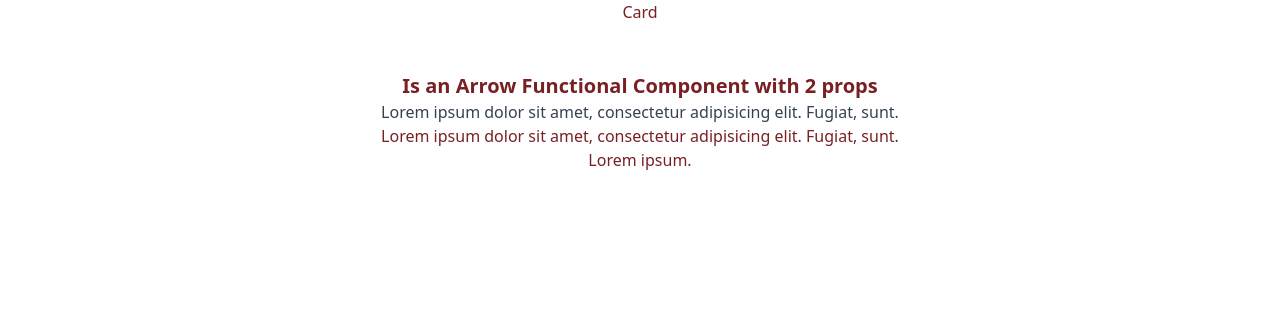
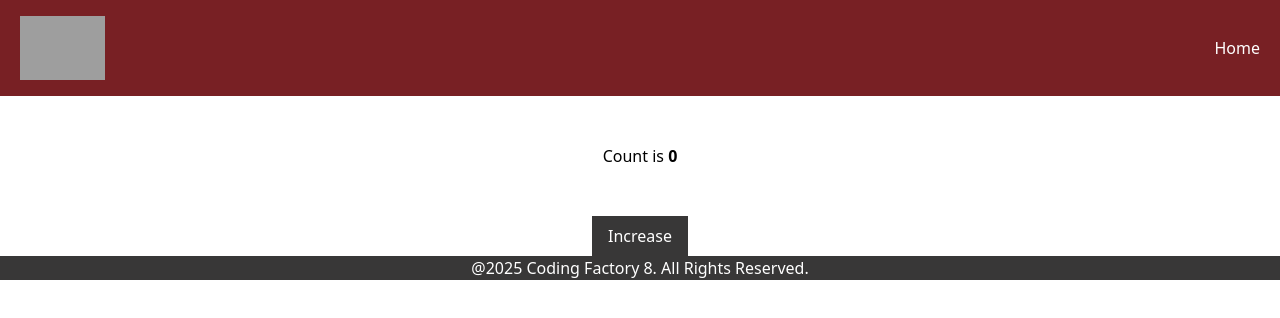
Before and after one commit to Petroslyros/cf8-react-introduction, a React app: page / in a window 1280 px wide. Shown: the top 318 px of the page. Built offline with nearby package versions, Linux system fonts and the light colour scheme; grey boxes are pictures that could not be loaded; the HTML template or start-up script is replaced by a standard one.

Commit message:
feat : add FunctionalComponentWithState to implement counter, and then saw the Class component with the same logic

```diff
--- a/src/App.tsx
+++ b/src/App.tsx
@@ -5,8 +5,12 @@
 // import FunctionalComponent from "./components/FunctionalComponent.tsx";
 // import ArrowFunctionalComponent from "./components/ArrowFunctionalComponent.tsx";
 // import ArrowFunctionalComponentWithProps from "./components/ArrowFunctionalComponentWithProps.tsx";
-import ArrowFunctionalComponentWithPropsType from "./components/ArrowFunctionalComponentWithPropsType.tsx";
-import Card from "./components/Card.tsx";
+// import ArrowFunctionalComponentWithPropsType from "./components/ArrowFunctionalComponentWithPropsType.tsx";
+// import Card from "./components/Card.tsx";
+
+import Layout from "./components/Layout.tsx";
+// import ArrowFunctionalComponentWithPropsType from "./components/ArrowFunctionalComponentWithPropsType.tsx";
+import FunctionalComponentWithState from "./components/FunctionalComponentWithState.tsx";
 
 function App() {
 
@@ -20,10 +24,16 @@
 {/*        <ArrowFunctionalComponentWithProps  title="2nd title"/>*/}
 {/*        <ArrowFunctionalComponentWithPropsType title="Is an Arrow Functional Component with 2 props" description="Lorem ipsum dolor sit amet, consectetur adipisicing elit. Fugiat, sunt.*/}
 {/*"/>*/}
-        <Card title="Card">
-            <ArrowFunctionalComponentWithPropsType title="Is an Arrow Functional Component with 2 props" description="Lorem ipsum dolor sit amet, consectetur adipisicing elit. Fugiat, sunt.
-"/>
-        </Card>
+{/*        <Card title="Card">*/}
+{/*            <ArrowFunctionalComponentWithPropsType title="Is an Arrow Functional Component with 2 props" description="Lorem ipsum dolor sit amet, consectetur adipisicing elit. Fugiat, sunt.*/}
+{/*"/>*/}
+{/*        </Card>*/}
+       <Layout>
+           {/*<ArrowFunctionalComponentWithPropsType title="Title" description="Description"/>*/}
+           <FunctionalComponentWithState />
+       </Layout>
+
+
     </>
   )
 }
--- /dev/null
+++ b/src/components/ClassComponentWIthState.tsx
@@ -0,0 +1,34 @@
+import {Component} from "react";
+
+type Props = object;
+
+type State = {
+    count: number;
+};
+
+
+class ClassComponentWIthState extends Component<Props,State> {
+    constructor(props: Props) {
+        super(props);
+        this.state = {count: 0}
+    }
+    increase = () => {
+        this.setState({count: this.state.count + 1});
+    }
+
+    render() {
+        return (
+            <>
+                <h1 className="text-center my-12">Count is <strong>{this.state.count}</strong></h1>
+                <div className="text-center">
+                    <button onClick={this.increase} className="bg-cf-dark-gray text-white py-2 px-4">
+                        Increase
+                    </button>
+                </div>
+            </>
+        )
+    }
+
+}
+
+export default ClassComponentWIthState;
--- /dev/null
+++ b/src/components/FunctionalComponentWithState.tsx
@@ -0,0 +1,23 @@
+import {useState} from "react";
+
+
+const FunctionalComponentWithState = () => {
+   const [count, setcount] = useState(0);
+
+   const increaseCount = () => {
+       setcount(count + 1);
+   }
+
+    return (
+        <>
+        <h1 className="text-center my-12">Count is <strong>{count}</strong></h1>
+            <div className="text-center">
+                <button onClick={increaseCount} className="bg-cf-dark-gray text-white py-2 px-4">
+                    Increase
+                </button>
+            </div>
+        </>
+    )
+}
+
+export default FunctionalComponentWithState;
```
